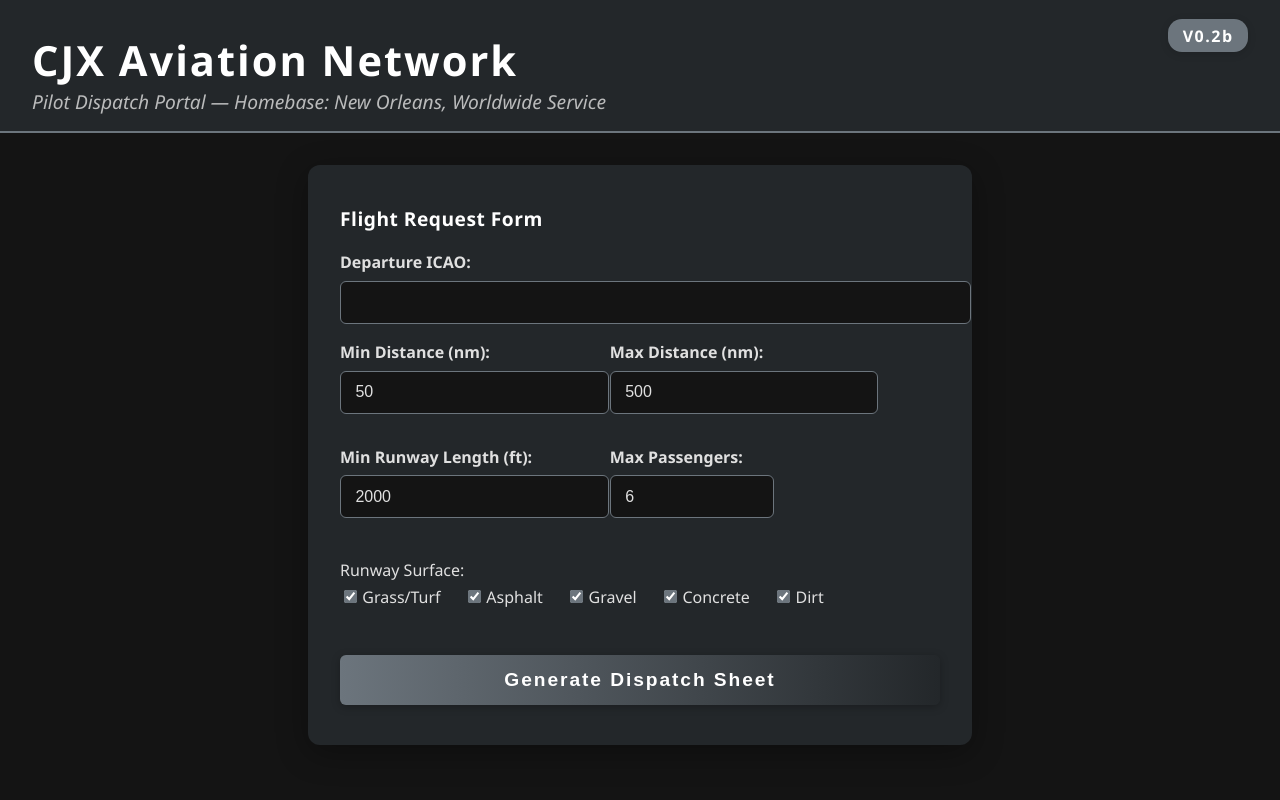
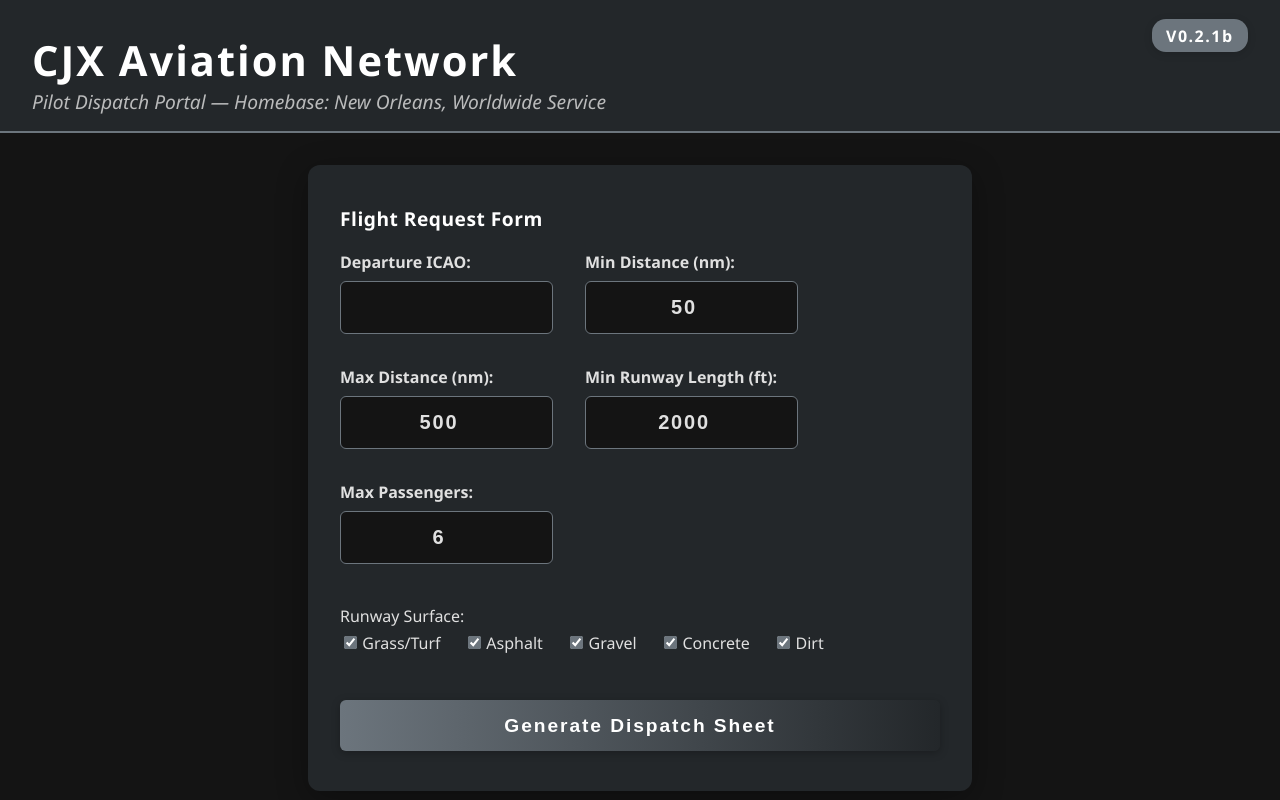
Before and after one commit to chrisjk84/CJNCharter, a Flask app: page / in a window 1280 px wide. Run offline with Flask 3, Linux system fonts and the light colour scheme.

Commit message:
v0.2.1b
fix metar, adjust input box size

```diff
--- a/app.py
+++ b/app.py
@@ -104,8 +104,8 @@ def find_destinations(dep_icao, min_dist, max_dist, min_rwy_len, surfaces, max_p
 
 def fetch_avwx_metar(icao):
     key = AVWX_API_KEY
-    if not key or not icao:
-        return "No API key or ICAO code."
+    if not key or not icao or len(icao) != 4 or not icao.isalpha():
+        return "No API key or valid ICAO code."
     url = f"https://avwx.rest/api/metar/{icao}"
     headers = {
         "Authorization": key,
@@ -114,15 +114,21 @@ def fetch_avwx_metar(icao):
     try:
         resp = requests.get(url, headers=headers, timeout=10)
         if resp.ok:
-            data = resp.json()
+            if not resp.text.strip():
+                return "No METAR available (empty response)."
+            try:
+                data = resp.json()
+            except Exception as e:
+                return f"AVWX METAR error: Invalid JSON ({resp.text[:200]})"
             return data.get("raw", "No METAR found.")
-        return "No METAR available."
+        else:
+            return f"AVWX METAR error: HTTP {resp.status_code} ({resp.text[:200]})"
     except Exception as e:
         return f"AVWX METAR error: {e}"
 
 def fetch_avwx_taf(icao):
     key = AVWX_API_KEY
-    if not key or not icao:
+    if not key or not icao or len(icao) != 4 or not icao.isalpha():
         return ""
     url = f"https://avwx.rest/api/taf/{icao}"
     headers = {
@@ -132,9 +138,15 @@ def fetch_avwx_taf(icao):
     try:
         resp = requests.get(url, headers=headers, timeout=10)
         if resp.ok:
-            data = resp.json()
+            if not resp.text.strip():
+                return ""
+            try:
+                data = resp.json()
+            except Exception as e:
+                return ""
             return data.get("raw", "")
-        return ""
+        else:
+            return ""
     except Exception:
         return ""
 
--- a/templates/index.html
+++ b/templates/index.html
@@ -85,15 +85,34 @@
             margin-bottom: 0.3rem;
             color: var(--cjx-lightgray);
         }
-        input[type="text"], input[type="number"] {
+        .cjx-row {
+            display: flex;
+            flex-wrap: wrap;
+            gap: 2rem;
+            margin-bottom: 1.5rem;
+        }
+        .cjx-row > div {
+            flex: 1 1 213px;
+            min-width: 213px;
+            max-width: 213px;
+        }
+        .cjx-input {
             width: 100%;
-            padding: 0.7rem 0.9rem;
+            padding: 0.87rem 1.12rem;
             border: 1px solid var(--cjx-accent);
             border-radius: 6px;
             background: var(--cjx-black);
             color: var(--cjx-lightgray);
-            font-size: 1rem;
+            font-size: 1.25rem;
             margin-top: 0.2rem;
+            box-sizing: border-box;
+            font-weight: bold;
+            letter-spacing: 0.09em;
+            text-align: center;
+        }
+        .cjx-input:focus {
+            border-color: var(--cjx-white);
+            background: #18191a;
         }
         input[type="checkbox"] {
             accent-color: var(--cjx-accent);
@@ -147,12 +166,6 @@
             letter-spacing: 1px;
             text-align: center;
         }
-        .cjx-row {
-            display: flex;
-            flex-wrap: wrap;
-            gap: 2rem;
-            margin-bottom: 1.5rem;
-        }
         .cjx-info-block {
             flex: 1 1 220px;
             background: var(--cjx-darkgray);
@@ -196,6 +209,10 @@
                 flex-direction: column;
                 gap: 1rem;
             }
+            .cjx-row > div {
+                max-width: 100%;
+                min-width: 0;
+            }
         }
     </style>
 </head>
@@ -205,31 +222,34 @@
             <div class="cjx-logo">CJX Aviation Network</div>
             <span class="cjx-tagline">Pilot Dispatch Portal &mdash; Homebase: New Orleans, Worldwide Service</span>
         </div>
-        <div class="cjx-version">V0.2b</div>
+        <div class="cjx-version">V0.2.1b</div>
     </div>
     <div class="cjx-content">
         <div class="cjx-section-title">Flight Request Form</div>
         <form method="POST">
-            <div>
-                <label>Departure ICAO:</label>
-                <input type="text" name="departure_icao" value="{{ user_input.departure_icao }}" required maxlength="6" style="text-transform:uppercase;">
-            </div>
             <div class="cjx-row">
                 <div>
+                    <label>Departure ICAO:</label>
+                    <input type="text" name="departure_icao" maxlength="4" required
+                        value="{{ user_input.departure_icao }}"
+                        style="text-transform:uppercase;"
+                        class="cjx-input">
+                </div>
+                <div>
                     <label>Min Distance (nm):</label>
-                    <input type="number" name="min_distance" value="{{ user_input.min_distance }}" min="0" required>
+                    <input type="number" name="min_distance" value="{{ user_input.min_distance }}" min="0" required class="cjx-input">
                 </div>
                 <div>
                     <label>Max Distance (nm):</label>
-                    <input type="number" name="max_distance" value="{{ user_input.max_distance }}" min="1" required>
+                    <input type="number" name="max_distance" value="{{ user_input.max_distance }}" min="1" required class="cjx-input">
                 </div>
                 <div>
                     <label>Min Runway Length (ft):</label>
-                    <input type="number" name="min_runway_length" value="{{ user_input.min_runway_length }}" min="0" required>
+                    <input type="number" name="min_runway_length" value="{{ user_input.min_runway_length }}" min="0" required class="cjx-input">
                 </div>
                 <div>
                     <label>Max Passengers:</label>
-                    <input type="number" name="max_passengers" value="{{ user_input.max_passengers }}" min="1" max="50" required>
+                    <input type="number" name="max_passengers" value="{{ user_input.max_passengers }}" min="1" max="50" required class="cjx-input">
                 </div>
             </div>
             <div class="cjx-checkbox-group">
```
